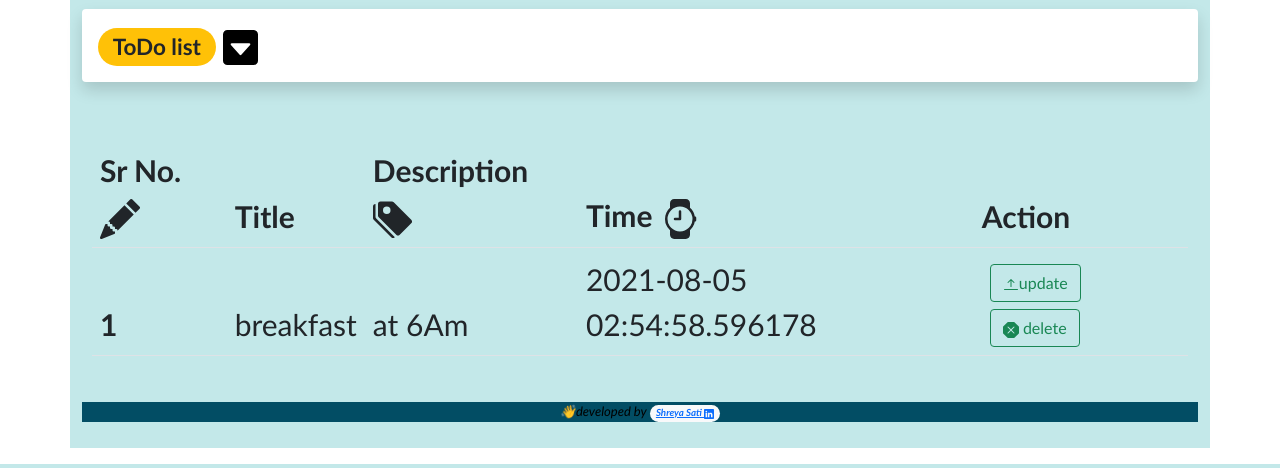
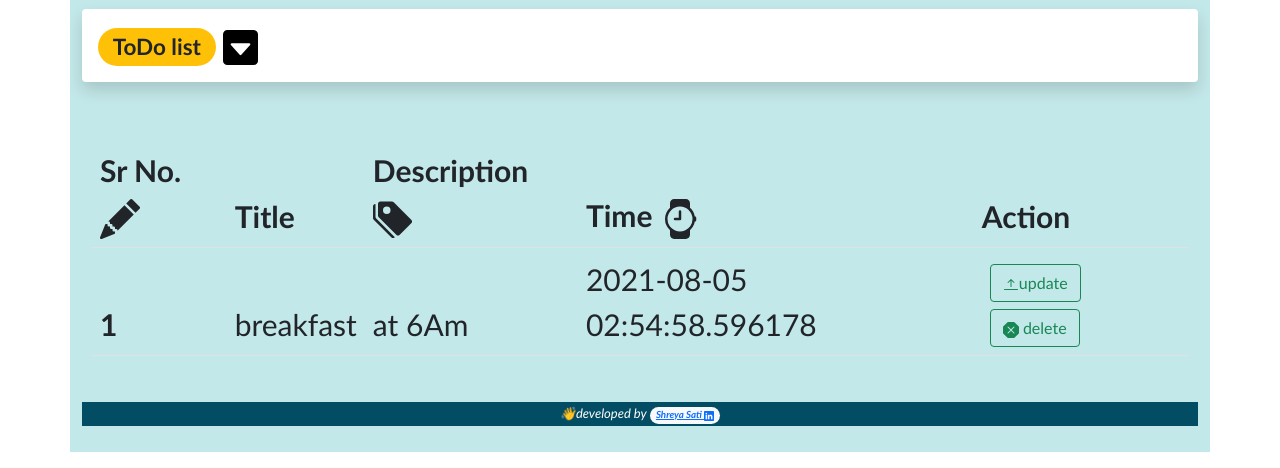
Before and after one commit to shreyasati16/To-Do_web-application, a Flask app: page / in a window 1280 px wide. Shown: the part 538-1006 px from the top of the page. Run offline with Flask 2, Linux system fonts and the light colour scheme; data comes from the database, SQL or seed files in the repository.

Commit message:
Update base.html

```diff
--- a/templates/base.html
+++ b/templates/base.html
@@ -98,10 +98,10 @@
   <div>
     <style>
       .shazz{
-        color: black;
+        color: white;
         background-color: rgb(2, 77, 100);
          text-align: center;
-
+         padding: 2px;
          font-style: oblique;
          font-size: small
 
```
